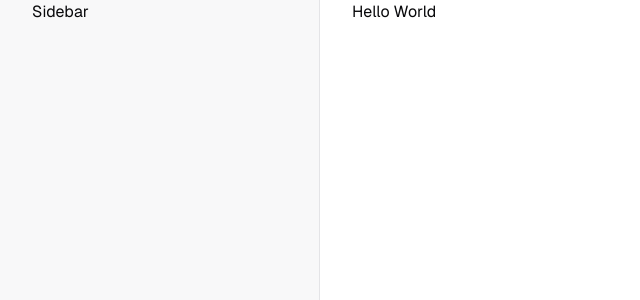
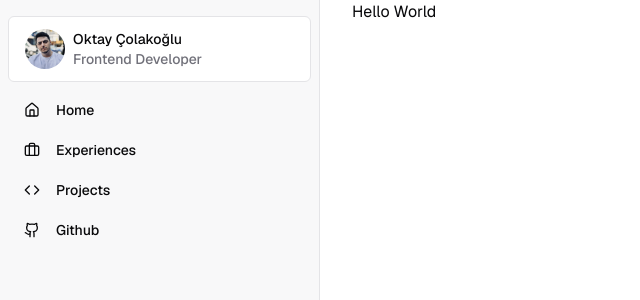
Before and after one commit to oktay/oktay-2024, a Next.js app: page / in a window 1280 px wide. Shown: the top 300 px of the page, without its empty margins (0-640 px from the left). Built offline with nearby package versions, Linux system fonts and the light colour scheme.

Commit message:
create navigation

```diff
--- a/app/layout.tsx
+++ b/app/layout.tsx
@@ -3,6 +3,8 @@
 import { GeistSans } from "geist/font/sans";
 import type { Metadata } from "next";
 
+import Menu from "@/components/layout/menu";
+import Navigation from "@/components/layout/navigation";
 import { ScrollArea } from "@/components/ui/scroll-area";
 
 export const metadata: Metadata = {
@@ -20,11 +22,17 @@
     <html lang="en" className={GeistSans.variable}>
       <body className="md:h-screen md:w-screen md:flex">
         <header className="sticky top-0 border-b md:hidden">
-          <div className="container">Header</div>
+          <div className="container h-12 flex items-center -ml-2">
+            <Menu />
+          </div>
         </header>
+
         <ScrollArea className="hidden md:block md:w-[240px] lg:w-[320px] md:border-r bg-muted/60">
-          <div className="container">Sidebar</div>
+          <div className="px-2">
+            <Navigation />
+          </div>
         </ScrollArea>
+
         <ScrollArea className="flex-1">{children}</ScrollArea>
       </body>
     </html>
--- /dev/null
+++ b/components/layout/menu.tsx
@@ -0,0 +1,28 @@
+import { TriangleIcon } from "lucide-react";
+
+import { Button } from "../ui/button";
+import {
+  Drawer,
+  DrawerContent,
+  DrawerFooter,
+  DrawerTrigger,
+} from "../ui/drawer";
+import Navigation from "./navigation";
+
+export default function Menu() {
+  return (
+    <Drawer>
+      <DrawerTrigger>
+        <Button variant="ghost" size="icon">
+          <span className="sr-only">Open menu</span>
+          <TriangleIcon size={18} />
+        </Button>
+      </DrawerTrigger>
+      <DrawerContent>
+        <DrawerFooter>
+          <Navigation />
+        </DrawerFooter>
+      </DrawerContent>
+    </Drawer>
+  );
+}
--- /dev/null
+++ b/components/layout/navigation.tsx
@@ -0,0 +1,72 @@
+import { BriefcaseIcon, CodeIcon, GithubIcon, HomeIcon } from "lucide-react";
+import Image from "next/image";
+import Link from "next/link";
+
+import { Button } from "../ui/button";
+
+export default function Navigation() {
+  const LINKS = [
+    {
+      href: "/",
+      label: "Home",
+      icon: <HomeIcon size={16} />,
+    },
+    {
+      href: "#experiences",
+      label: "Experiences",
+      icon: <BriefcaseIcon size={16} />,
+    },
+    {
+      href: "#projects",
+      label: "Projects",
+      icon: <CodeIcon size={16} />,
+    },
+    {
+      href: "#github",
+      label: "Github",
+      icon: <GithubIcon size={16} />,
+    },
+  ];
+
+  return (
+    <nav className="space-y-2 py-4">
+      <div>
+        <Button
+          variant="outline"
+          className="w-full justify-start text-left gap-2 py-8"
+          asChild
+        >
+          <Link href="/">
+            <Image
+              src="/me.jpg"
+              alt="Oktay Çolakoğlu"
+              width={40}
+              height={40}
+              className="rounded-full"
+            />
+
+            <div className="flex flex-col">
+              <span>Oktay Çolakoğlu</span>
+              <span className="text-muted-foreground">Frontend Developer</span>
+            </div>
+          </Link>
+        </Button>
+      </div>
+
+      <div className="flex flex-col">
+        {LINKS.map(({ href, label, icon }) => (
+          <Button
+            key={href}
+            variant="ghost"
+            className="w-full justify-start text-left gap-4"
+            asChild
+          >
+            <Link href={href}>
+              {icon} {label}
+            </Link>
+          </Button>
+        ))}
+      </div>
+    </nav>
+  );
+}
--- /dev/null
+++ b/components/ui/button.tsx
@@ -0,0 +1,56 @@
+import { Slot } from "@radix-ui/react-slot";
+import { cva, type VariantProps } from "class-variance-authority";
+import * as React from "react";
+
+import { cn } from "@/lib/utils";
+
+const buttonVariants = cva(
+  "inline-flex items-center justify-center whitespace-nowrap rounded-md text-sm font-medium ring-offset-background transition-colors focus-visible:outline-none focus-visible:ring-2 focus-visible:ring-ring focus-visible:ring-offset-2 disabled:pointer-events-none disabled:opacity-50",
+  {
+    variants: {
+      variant: {
+        default: "bg-primary text-primary-foreground hover:bg-primary/90",
+        destructive:
+          "bg-destructive text-destructive-foreground hover:bg-destructive/90",
+        outline:
+          "border border-input bg-background hover:bg-accent hover:text-accent-foreground",
+        secondary:
+          "bg-secondary text-secondary-foreground hover:bg-secondary/80",
+        ghost: "hover:bg-accent hover:text-accent-foreground",
+        link: "text-primary underline-offset-4 hover:underline",
+      },
+      size: {
+        default: "h-10 px-4 py-2",
+        sm: "h-9 rounded-md px-3",
+        lg: "h-11 rounded-md px-8",
+        icon: "h-10 w-10",
+      },
+    },
+    defaultVariants: {
+      variant: "default",
+      size: "default",
+    },
+  },
+);
+
+export interface ButtonProps
+  extends React.ButtonHTMLAttributes<HTMLButtonElement>,
+    VariantProps<typeof buttonVariants> {
+  asChild?: boolean;
+}
+
+const Button = React.forwardRef<HTMLButtonElement, ButtonProps>(
+  ({ className, variant, size, asChild = false, ...props }, ref) => {
+    const Comp = asChild ? Slot : "button";
+    return (
+      <Comp
+        className={cn(buttonVariants({ variant, size, className }))}
+        ref={ref}
+        {...props}
+      />
+    );
+  },
+);
+Button.displayName = "Button";
+
+export { Button, buttonVariants };
--- /dev/null
+++ b/components/ui/drawer.tsx
@@ -0,0 +1,118 @@
+"use client";
+
+import * as React from "react";
+import { Drawer as DrawerPrimitive } from "vaul";
+
+import { cn } from "@/lib/utils";
+
+const Drawer = ({
+  shouldScaleBackground = true,
+  ...props
+}: React.ComponentProps<typeof DrawerPrimitive.Root>) => (
+  <DrawerPrimitive.Root
+    shouldScaleBackground={shouldScaleBackground}
+    {...props}
+  />
+);
+Drawer.displayName = "Drawer";
+
+const DrawerTrigger = DrawerPrimitive.Trigger;
+
+const DrawerPortal = DrawerPrimitive.Portal;
+
+const DrawerClose = DrawerPrimitive.Close;
+
+const DrawerOverlay = React.forwardRef<
+  React.ElementRef<typeof DrawerPrimitive.Overlay>,
+  React.ComponentPropsWithoutRef<typeof DrawerPrimitive.Overlay>
+>(({ className, ...props }, ref) => (
+  <DrawerPrimitive.Overlay
+    ref={ref}
+    className={cn("fixed inset-0 z-50 bg-black/80", className)}
+    {...props}
+  />
+));
+DrawerOverlay.displayName = DrawerPrimitive.Overlay.displayName;
+
+const DrawerContent = React.forwardRef<
+  React.ElementRef<typeof DrawerPrimitive.Content>,
+  React.ComponentPropsWithoutRef<typeof DrawerPrimitive.Content>
+>(({ className, children, ...props }, ref) => (
+  <DrawerPortal>
+    <DrawerOverlay />
+    <DrawerPrimitive.Content
+      ref={ref}
+      className={cn(
+        "fixed inset-x-0 bottom-0 z-50 mt-24 flex h-auto flex-col rounded-t-[10px] border bg-background",
+        className,
+      )}
+      {...props}
+    >
+      <div className="mx-auto mt-4 h-2 w-[100px] rounded-full bg-muted" />
+      {children}
+    </DrawerPrimitive.Content>
+  </DrawerPortal>
+));
+DrawerContent.displayName = "DrawerContent";
+
+const DrawerHeader = ({
+  className,
+  ...props
+}: React.HTMLAttributes<HTMLDivElement>) => (
+  <div
+    className={cn("grid gap-1.5 p-4 text-center sm:text-left", className)}
+    {...props}
+  />
+);
+DrawerHeader.displayName = "DrawerHeader";
+
+const DrawerFooter = ({
+  className,
+  ...props
+}: React.HTMLAttributes<HTMLDivElement>) => (
+  <div
+    className={cn("mt-auto flex flex-col gap-2 p-4", className)}
+    {...props}
+  />
+);
+DrawerFooter.displayName = "DrawerFooter";
+
+const DrawerTitle = React.forwardRef<
+  React.ElementRef<typeof DrawerPrimitive.Title>,
+  React.ComponentPropsWithoutRef<typeof DrawerPrimitive.Title>
+>(({ className, ...props }, ref) => (
+  <DrawerPrimitive.Title
+    ref={ref}
+    className={cn(
+      "text-lg font-semibold leading-none tracking-tight",
+      className,
+    )}
+    {...props}
+  />
+));
+DrawerTitle.displayName = DrawerPrimitive.Title.displayName;
+
+const DrawerDescription = React.forwardRef<
+  React.ElementRef<typeof DrawerPrimitive.Description>,
+  React.ComponentPropsWithoutRef<typeof DrawerPrimitive.Description>
+>(({ className, ...props }, ref) => (
+  <DrawerPrimitive.Description
+    ref={ref}
+    className={cn("text-sm text-muted-foreground", className)}
+    {...props}
+  />
+));
+DrawerDescription.displayName = DrawerPrimitive.Description.displayName;
+
+export {
+  Drawer,
+  DrawerClose,
+  DrawerContent,
+  DrawerDescription,
+  DrawerFooter,
+  DrawerHeader,
+  DrawerOverlay,
+  DrawerPortal,
+  DrawerTitle,
+  DrawerTrigger,
+};
--- a/package.json
+++ b/package.json
@@ -10,7 +10,9 @@
     "prepare": "husky install"
   },
   "dependencies": {
+    "@radix-ui/react-dialog": "^1.1.1",
     "@radix-ui/react-scroll-area": "^1.1.0",
+    "@radix-ui/react-slot": "^1.1.0",
     "class-variance-authority": "^0.7.0",
     "clsx": "^2.1.1",
     "geist": "^1.3.0",
@@ -19,7 +21,8 @@
     "react": "^18",
     "react-dom": "^18",
     "tailwind-merge": "^2.3.0",
-    "tailwindcss-animate": "^1.0.7"
+    "tailwindcss-animate": "^1.0.7",
+    "vaul": "^0.9.1"
   },
   "devDependencies": {
     "@types/node": "^20",
```
Also changed, not shown: public/me.jpg (added), 1 other file (tests, documents, lock files or other folders).
